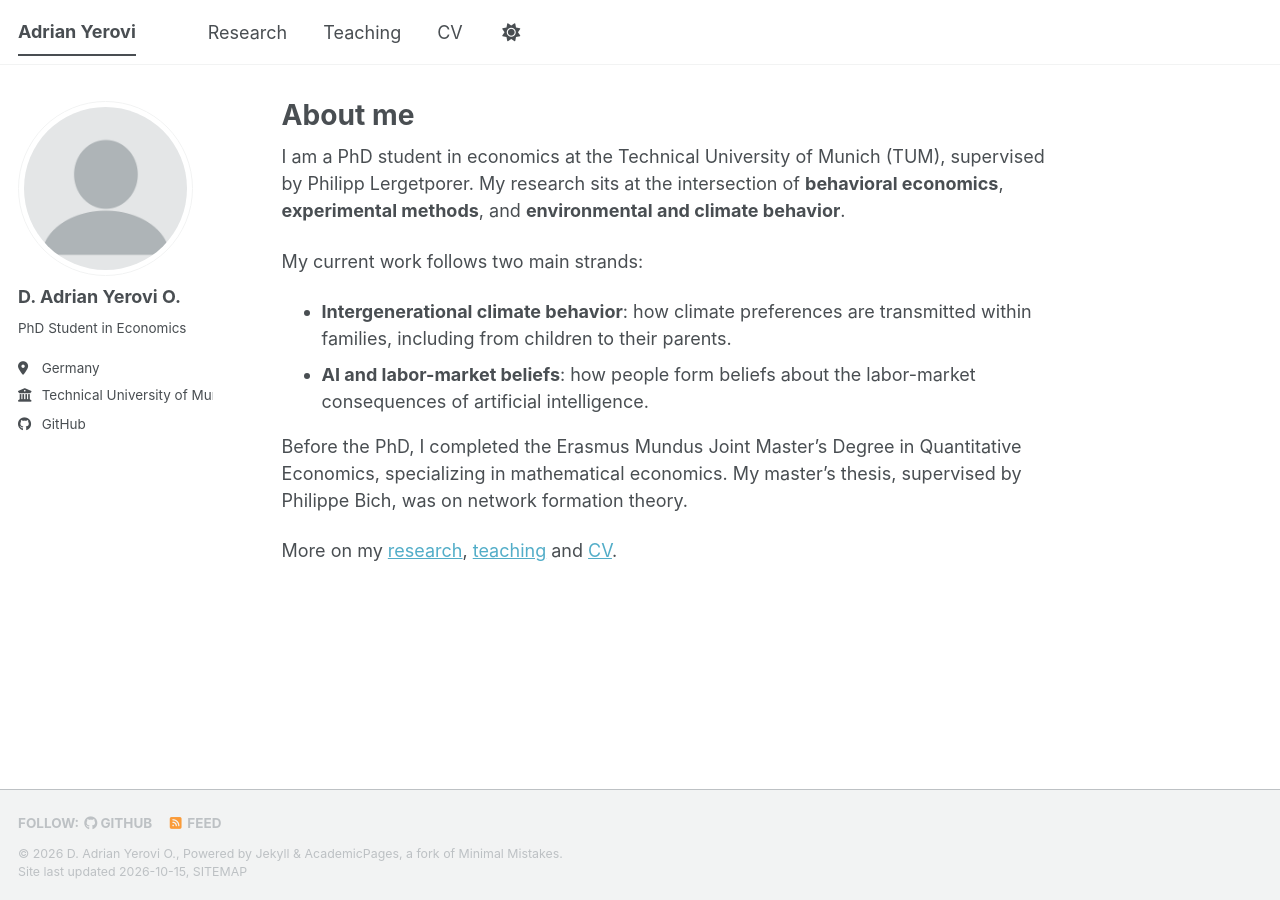
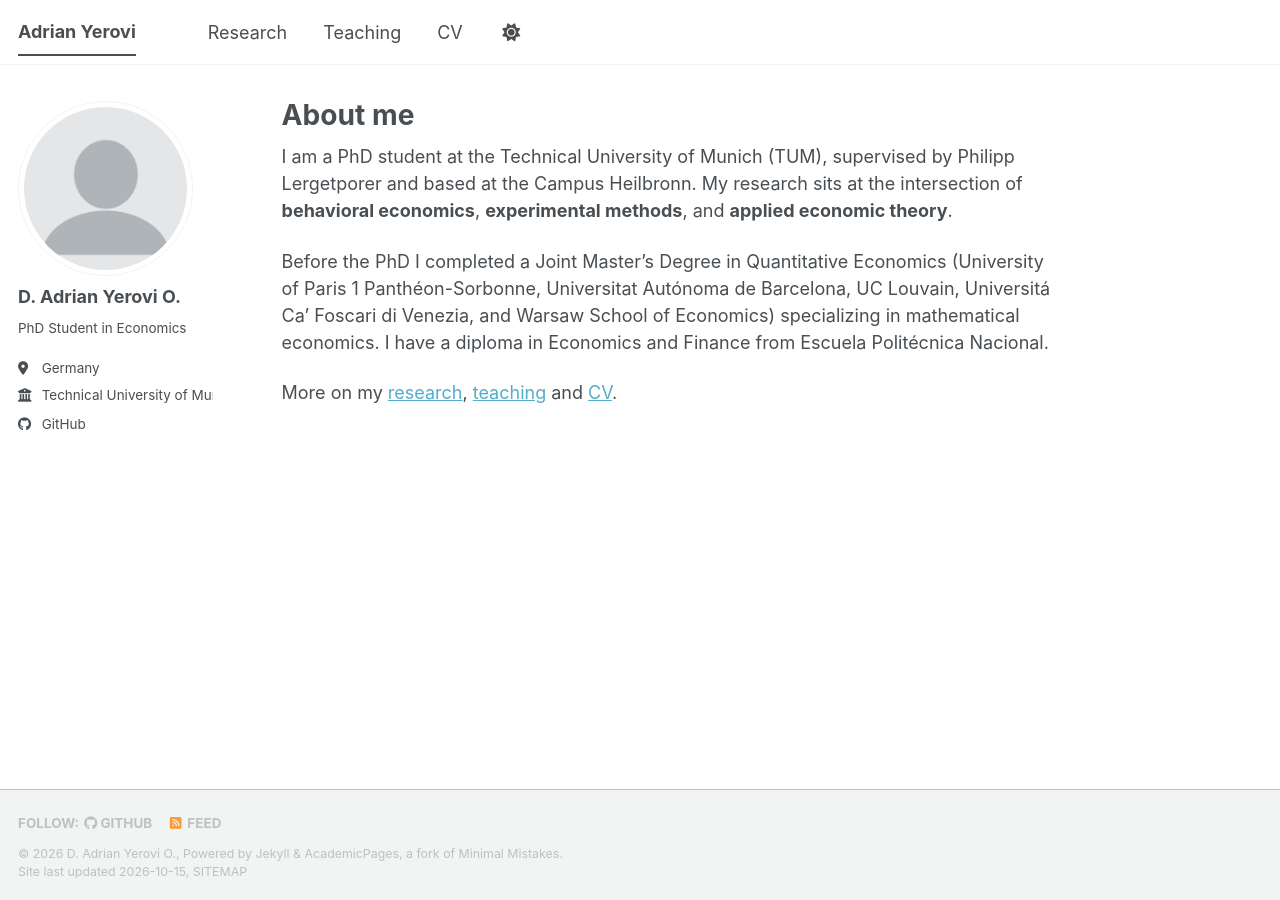
Before and after one commit to AYerovi/AYerovi.github.io, a Jekyll site: the page built from _pages/about.md, in a window 1280 px wide. Built offline with Jekyll 4.4.1, drawn with Linux system fonts in a browser that asks for light colours; a style sheet for code colours, icons or effects is not loaded.

Commit message:
Update about.md

```diff
--- a/_pages/about.md
+++ b/_pages/about.md
@@ -7,13 +7,8 @@ redirect_from:
   - /about.html
 ---
 
-I am a PhD student in economics at the Technical University of Munich (TUM), supervised by Philipp Lergetporer. My research sits at the intersection of **behavioral economics**, **experimental methods**, and **environmental and climate behavior**.
+I am a PhD student at the Technical University of Munich (TUM), supervised by Philipp Lergetporer and based at the Campus Heilbronn. My research sits at the intersection of **behavioral economics**, **experimental methods**, and **applied economic theory**.
 
-My current work follows two main strands:
-
-- **Intergenerational climate behavior**: how climate preferences are transmitted within families, including from children to their parents.
-- **AI and labor-market beliefs**: how people form beliefs about the labor-market consequences of artificial intelligence.
-
-Before the PhD, I completed the Erasmus Mundus Joint Master's Degree in Quantitative Economics, specializing in mathematical economics. My master's thesis, supervised by Philippe Bich, was on network formation theory.
+Before the PhD I completed a Joint Master's Degree in Quantitative Economics (University of Paris 1 Panthéon-Sorbonne, Universitat Autónoma de Barcelona, UC Louvain, Universitá Ca' Foscari di Venezia, and Warsaw School of Economics) specializing in mathematical economics. I have a diploma in Economics and Finance from Escuela Politécnica Nacional.
 
 More on my [research](/research/), [teaching](/teaching/) and [CV](/cv/).
```
